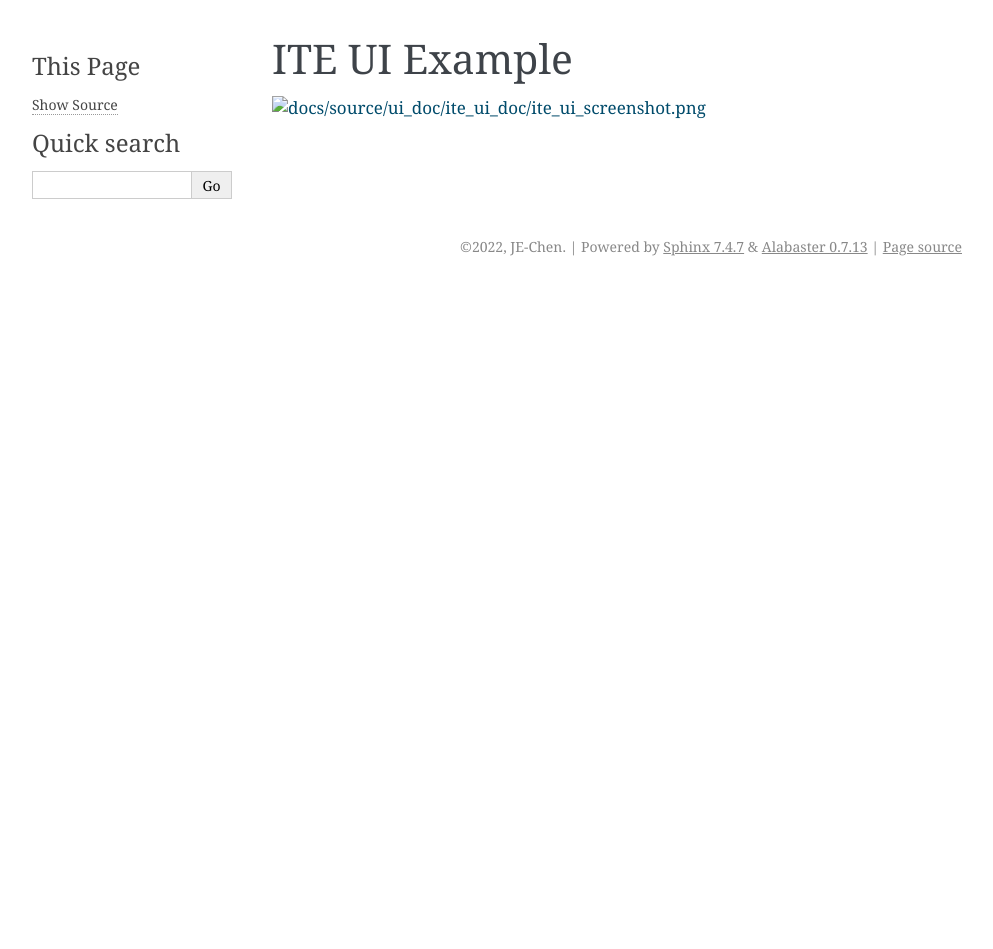
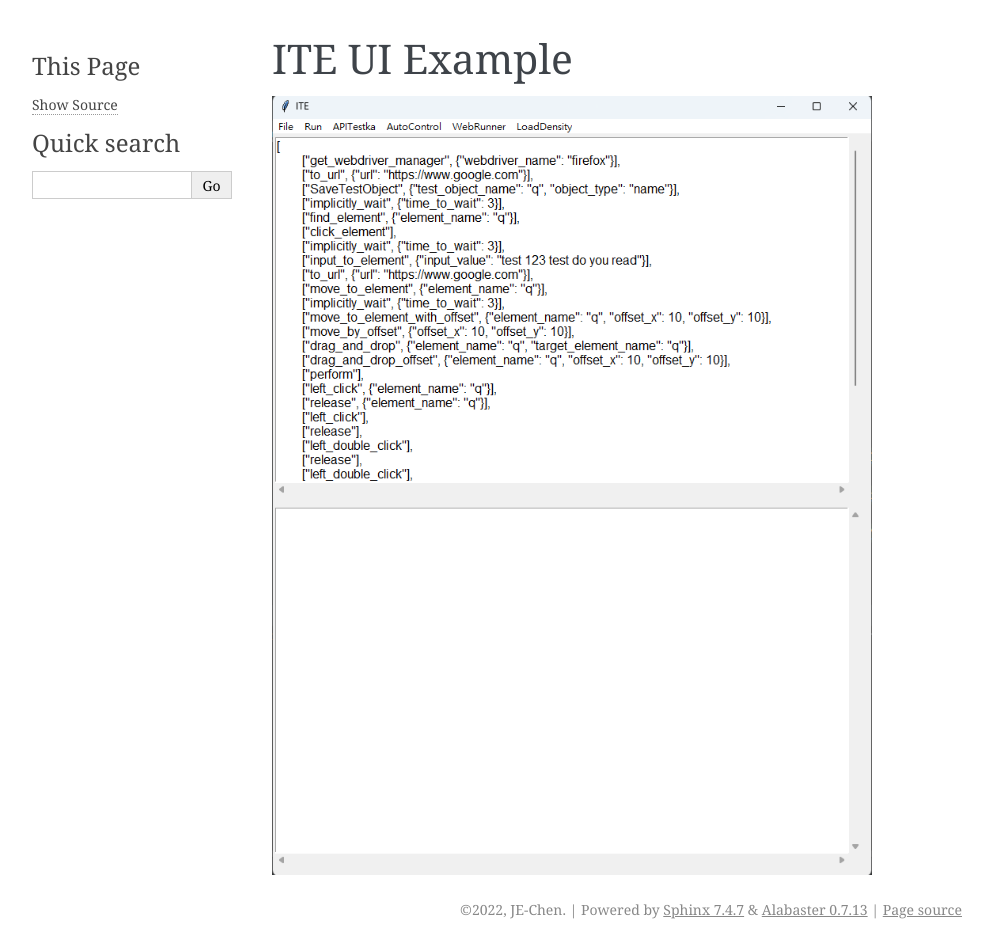
Before and after one commit to Integration-Automation/AutomationIDE, a Sphinx documentation site: the page built from docs/source/ui_doc/ite_ui_doc/ite_ui.rst, in a window 1280 px wide. Shown: the whole page, without its empty margins (148-1141 px from the left). Built offline with Sphinx 7.4.7, drawn with Linux system fonts in a browser that asks for light colours; before the commit the page ends 900 px from its top, so only the background shows below that.

Commit message:
Update ite_ui.rst

```diff
--- a/docs/source/ui_doc/ite_ui_doc/ite_ui.rst
+++ b/docs/source/ui_doc/ite_ui_doc/ite_ui.rst
@@ -2,5 +2,5 @@
 ITE UI Example
 ====================================
 
-.. image:: /docs/source/ui_doc/ite_ui_doc/ite_ui_screenshot.png
+.. image:: ite_ui_screenshot.png
    :width: 600
```
